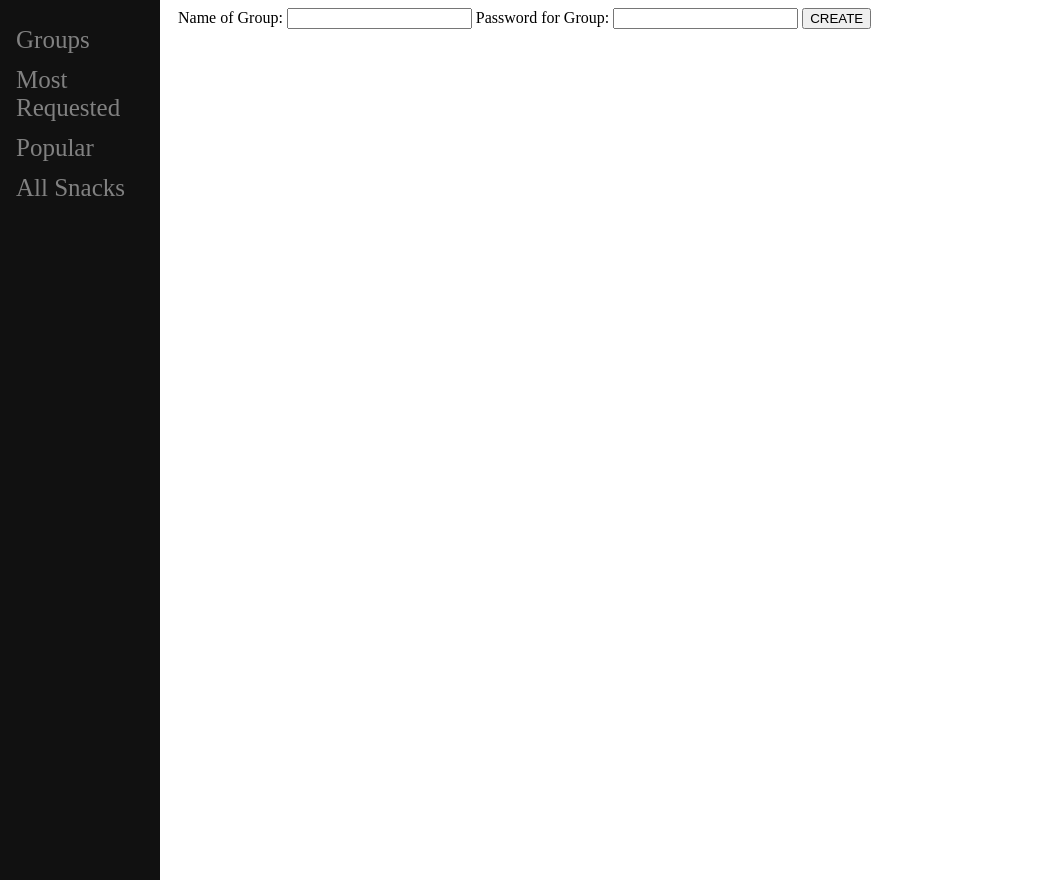
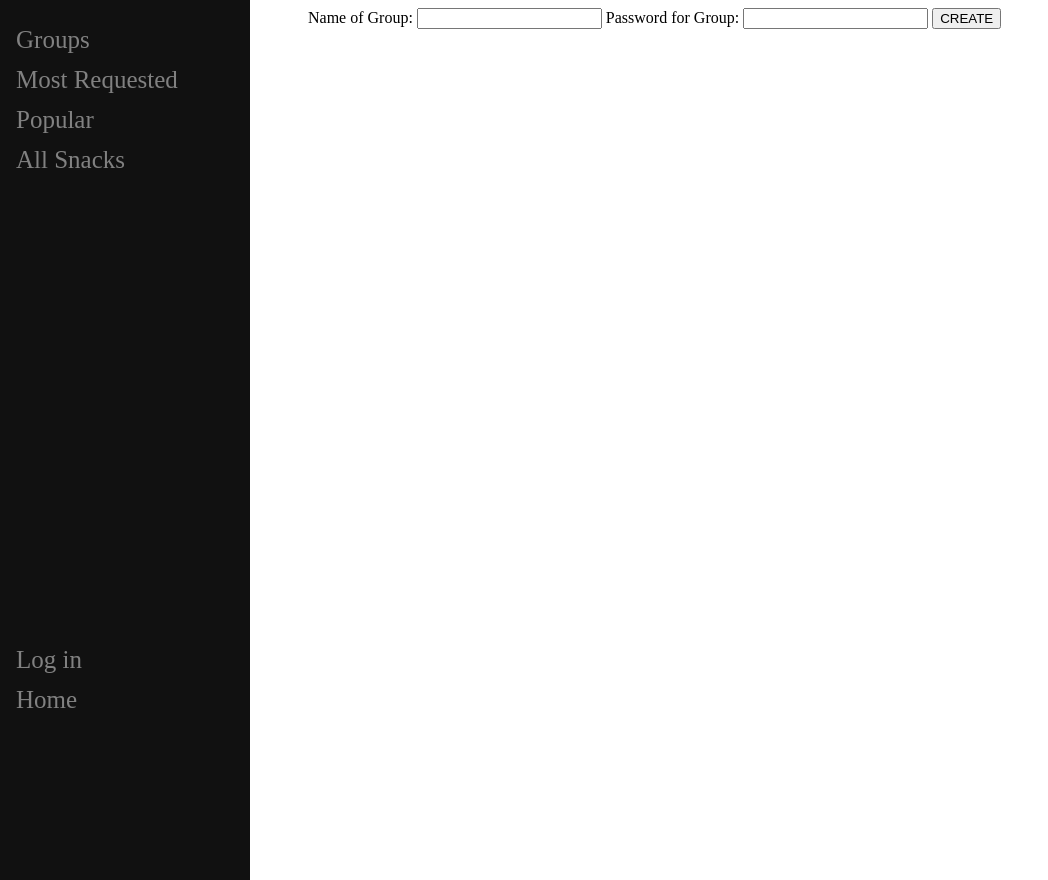
Before and after one commit to MauriceMorrey/Snack-Ordering-System, a Django app: page /snack_app/new/ in a window 1280 px wide. Shown: the whole page, without its empty margins (0-1048 px from the left). Run offline with Django 3.2, Linux system fonts and the light colour scheme; parts of the project's set-up code (start-up, migrations or seed data) failed here and were passed over.

Commit message:
modified css and html files

```diff
--- a/apps/snack_app/static/snack/styles.css
+++ b/apps/snack_app/static/snack/styles.css
@@ -1,7 +1,7 @@
 /* The sidebar menu */
 .sidenav {
     height: 100%; /* Full-height: remove this if you want "auto" height */
-    width: 160px; /* Set the width of the sidebar */
+    width: 250px; /* Set the width of the sidebar */
     position: fixed; /* Fixed Sidebar (stay in place on scroll) */
     z-index: 1; /* Stay on top */
     top: 0; /* Stay at the top */
@@ -24,11 +24,16 @@
 .sidenav a:hover {
     color: #f1f1f1;
 }
+.space a{
+    position: relative;
+    top: 460px;
+    /* margin-top: 50px; */
+}
 
 /* Style page content */
 .main {
-    margin-left: 160px; /* Same as the width of the sidebar */
-    padding: 0px 10px;
+    margin-left: 250px; /* Same as the width of the sidebar */
+    padding: 0px 50px;
 }
 
 /* On smaller screens, where height is less than 450px, change the style of the sidebar (less padding and a smaller font size) */
--- a/templates/base_layout.html
+++ b/templates/base_layout.html
@@ -19,6 +19,10 @@
                     <a href="#">Most Requested</a>
                     <a href="#">Popular</a>
                     <a href="#">All Snacks</a>
+             <div class="space">
+                <a href="#">Log in</a>
+                <a href="#">Home</a>
+            </div>
             </div>
                 <!-- Page content -->
             <div class="main">
```
Also changed, not shown: apps/snack_app/templates/create_or_join.html (deleted, +0 -12 lines), apps/snack_app/templates/index.html (added), db.sqlite3.
